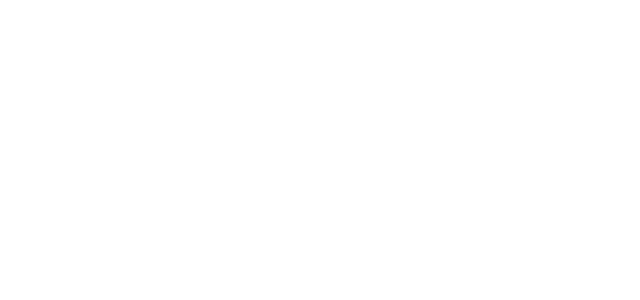
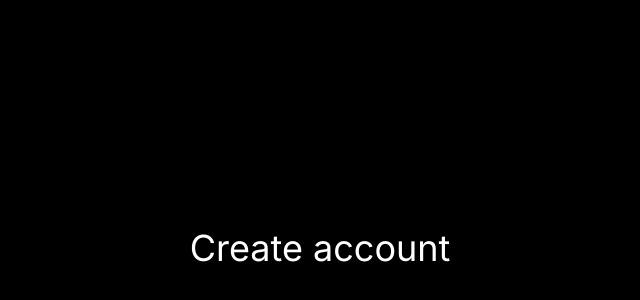
Before and after one commit to WouterVanHecke/LynxCodeAssignment, a Next.js app: page / in a window 1280 px wide. Shown: the part 152-452 px from the top of the page, without its empty margins (320-960 px from the left). Built offline with nearby package versions, Linux system fonts and the light colour scheme.

Commit message:
:sparkles: Start with Account page

```diff
--- a/src/app/page.tsx
+++ b/src/app/page.tsx
@@ -1,5 +1,7 @@
+import Account from "@/pages/account";
+
 const Root = () => {
-  return null;
+  return <Account />;
 };
 
 export default Root;
--- /dev/null
+++ b/src/pages/account/index.tsx
@@ -0,0 +1,28 @@
+"use client";
+
+import React, { useState } from "react";
+
+/**
+ * We need:
+ * first name
+ * last name
+ * license plate
+ * brand
+ * model
+ */
+
+const Account = () => {
+  const [firstName, setFirstName] = useState();
+  const [lastName, setLastName] = useState();
+  const [licensePlate, setLicensePlate] = useState();
+  const [brand, setBrand] = useState();
+  const [model, setModel] = useState();
+
+  return (
+    <div className="w-screen h-screen bg-black flex items-center justify-center">
+      <p className="text-white text-4xl">Create account</p>
+    </div>
+  );
+};
+
+export default Account;
```
